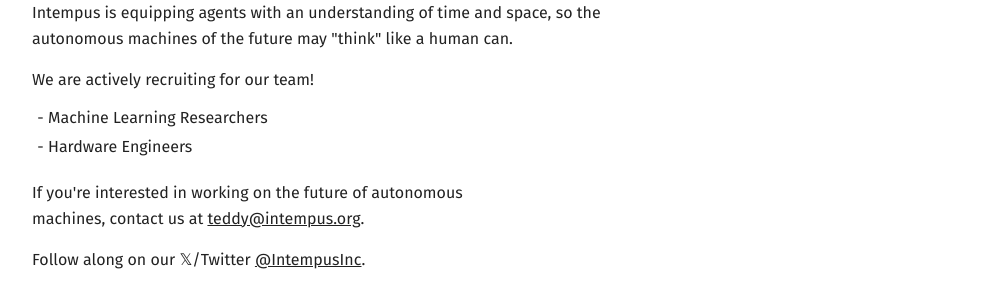
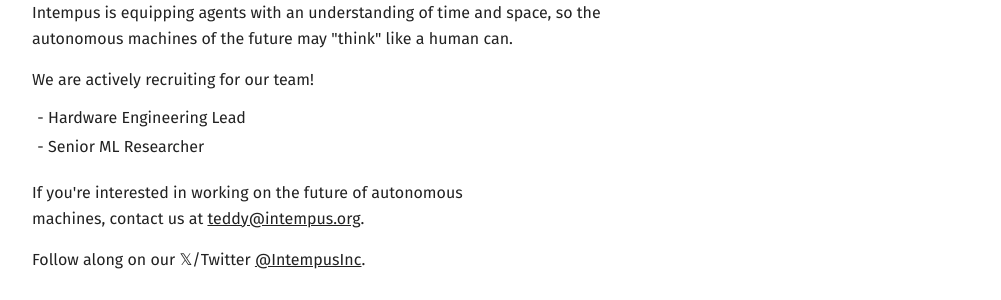
Before and after one commit to Twarner491/Intempus.org, an MkDocs documentation site: the page built from docs/support.md, in a window 1280 px wide. Shown: the part 225-525 px from the top of the page, without its empty margins (139-1140 px from the left). Built offline with MkDocs 1.6.1 and Material for MkDocs 9.7.7, drawn with Linux system fonts in a browser that asks for light colours; nearby versions of some CDN libraries.

Commit message:
updated pos

```diff
--- a/docs/support.md
+++ b/docs/support.md
@@ -88,8 +88,8 @@
  </p>
 
  <ul style="list-style-type: '- '; margin-left: -0.25em; margin-top: -0.25em;">
-    <li style="margin-bottom: 0.25em;">Machine Learning Researchers</li>
-    <li style="margin-bottom: 0.25em;">Hardware Engineers</li>
+    <li style="margin-bottom: 0.25em;">Hardware Engineering Lead</li>
+    <li style="margin-bottom: 0.25em;">Senior ML Researcher</li>
 </ul>
 
  <p>
```
